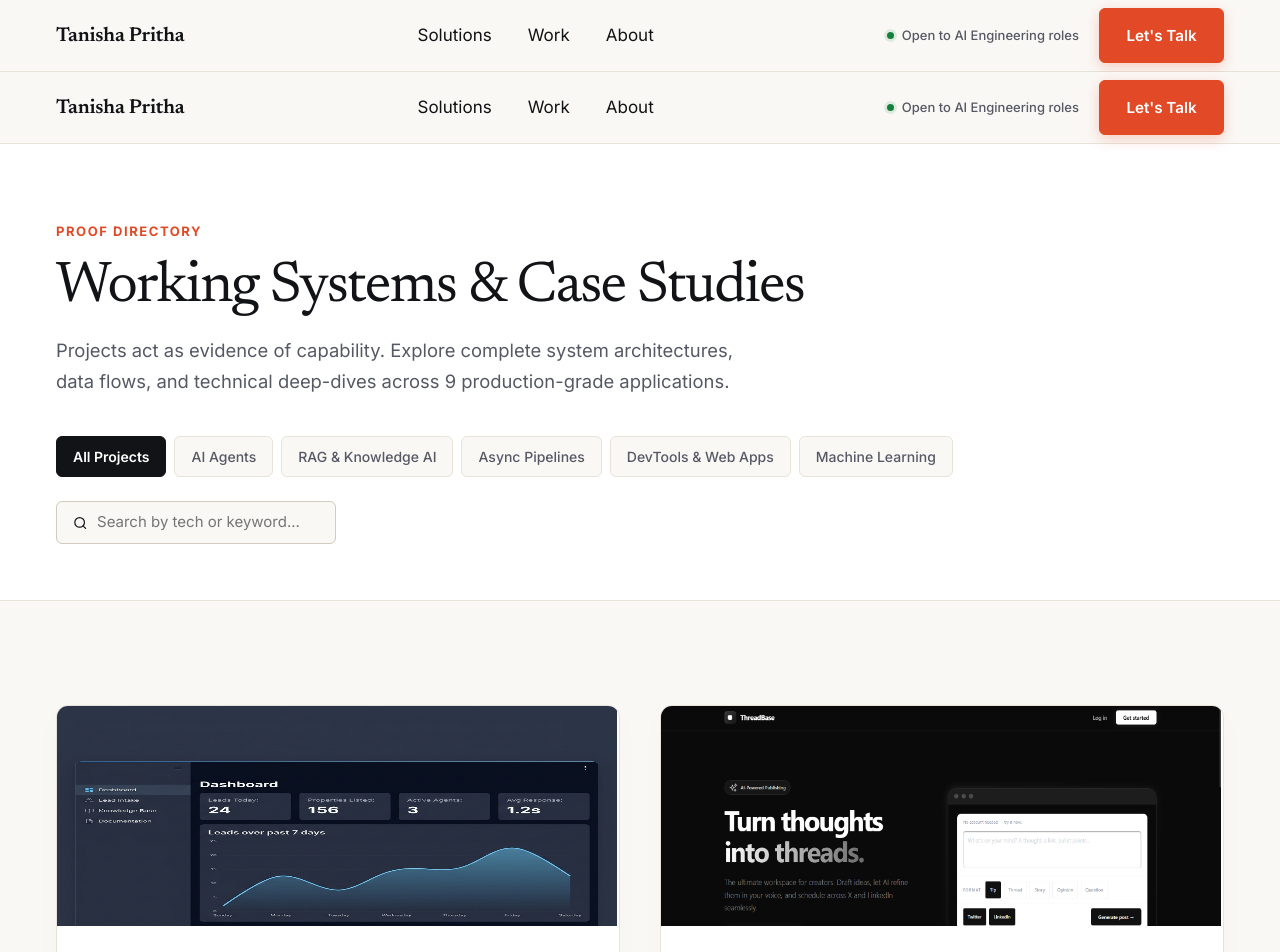
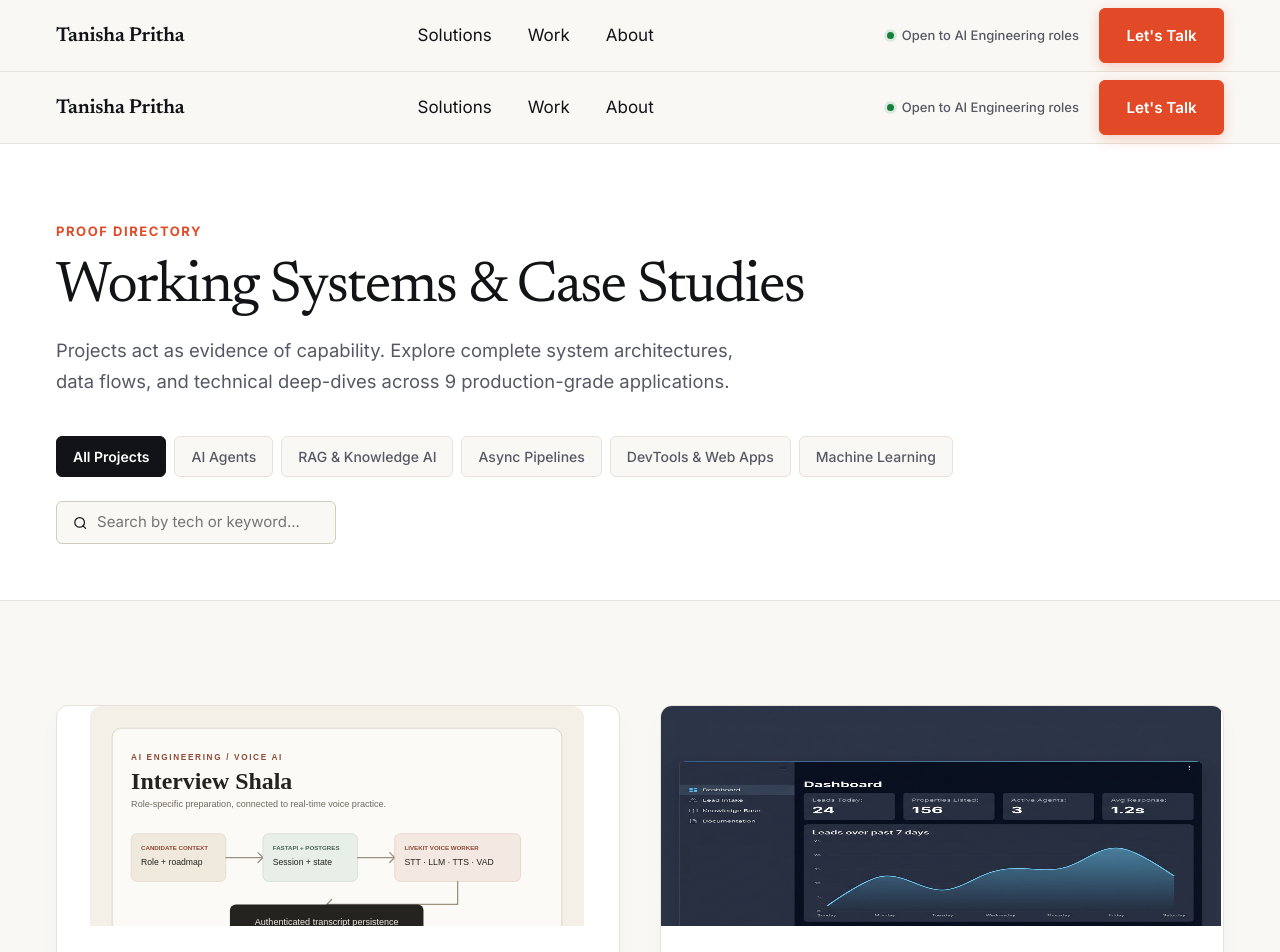
Before and after one commit to tanishapritha/PORTFOLIO, a Next.js app: page /work in a window 1280 px wide. Shown: the top 952 px of the page. Built offline with nearby package versions, Linux system fonts and the light colour scheme.

Commit message:
Feature Interview Shala in portfolio work archive

```diff
--- a/app/work/page.tsx
+++ b/app/work/page.tsx
@@ -1,5 +1,6 @@
 import React from 'react';
 import { projects } from '@/app/data/projects';
+import { interviewShala } from '@/app/data/interview-shala';
 import Navbar from '@/components/Navbar';
 import Footer from '@/components/Footer';
 import MobileStickyCTA from '@/components/MobileStickyCTA';
@@ -7,15 +8,17 @@ import WorkClient from './WorkClient';
 
 export const metadata = {
   title: "Work & Proof // Tanisha Pritha",
-  description: "Production AI systems, stateful agent architectures, local RAG pipelines, and async backend platforms engineered by Tanisha Pritha.",
+  description: "AI engineering, voice AI, agent architectures, retrieval systems, and backend platforms engineered by Tanisha Pritha.",
 };
 
 export default function WorkPage() {
+  const portfolioProjects = [interviewShala, ...projects];
+
   return (
     <div className="site-wrapper">
       <Navbar />
       <main>
-        <WorkClient projects={projects} />
+        <WorkClient projects={portfolioProjects} />
       </main>
       <Footer />
       <MobileStickyCTA />
```
